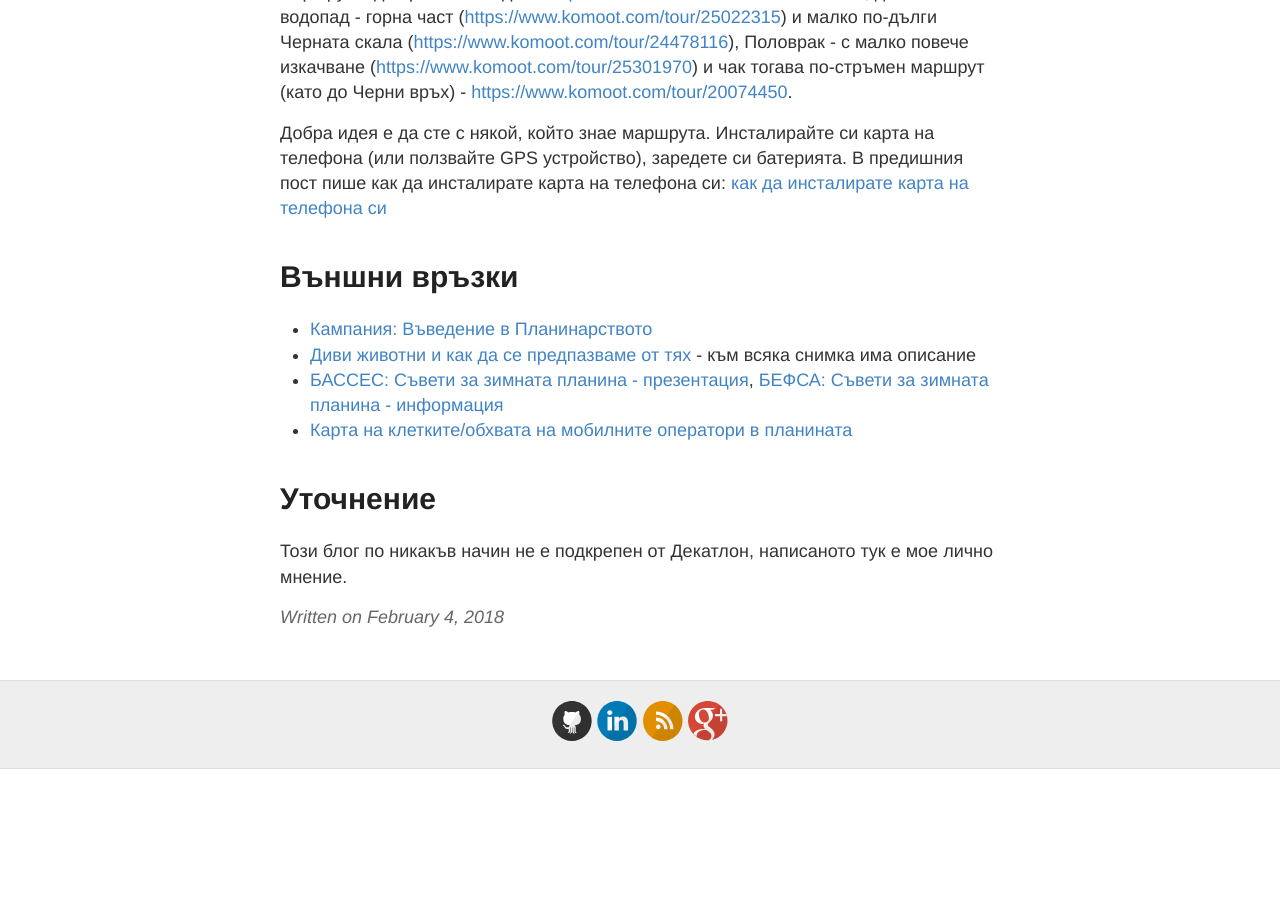
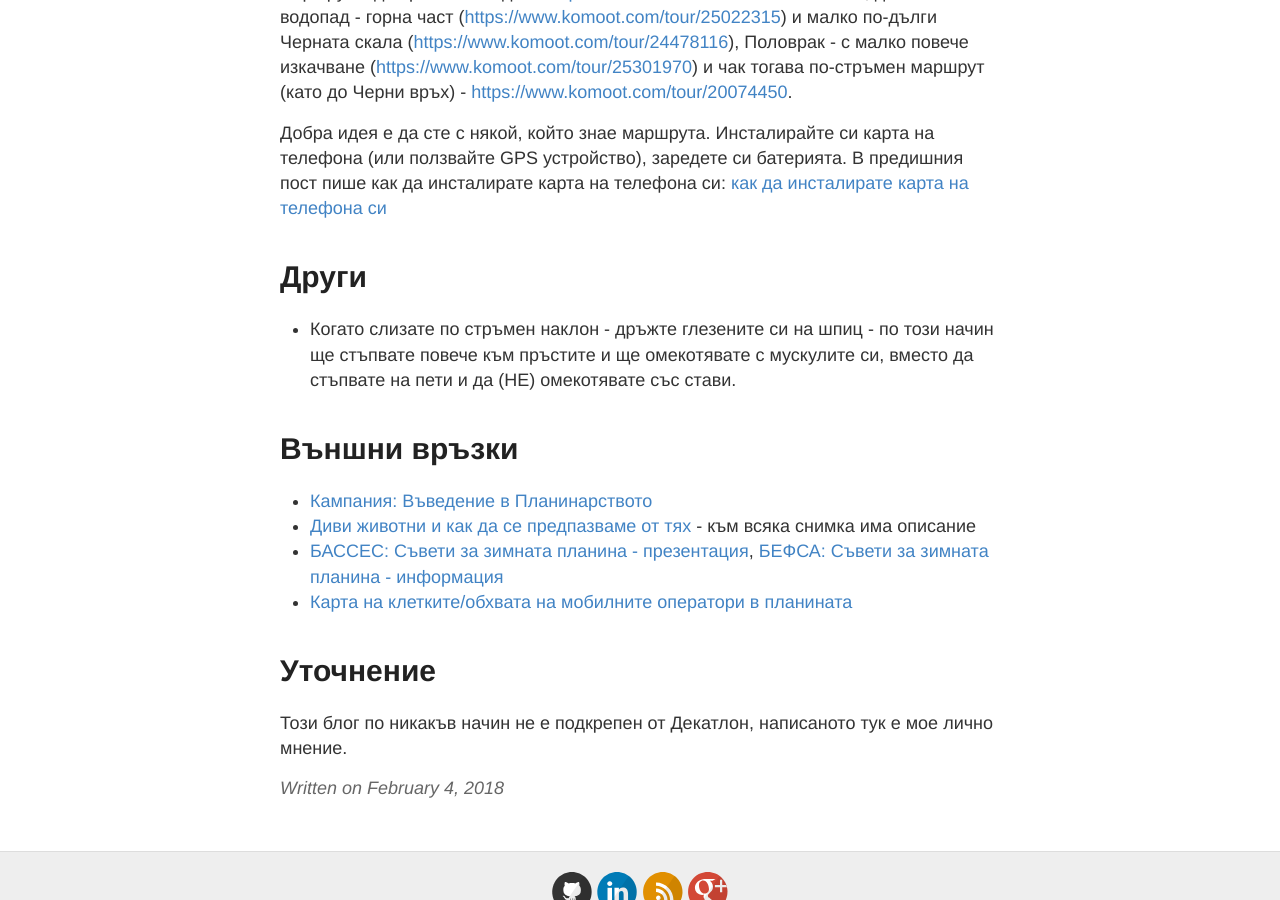
Before and after one commit to ptanov/ptanov.github.io, a Jekyll site: the page built from _posts/2018-02-04-tourism.md, in a window 1280 px wide and 900 px high, scrolled down 5373 px. Built offline with Jekyll 4.4.1, drawn with Linux system fonts in a browser that asks for light colours; comment, search, counter and statistics services are not loaded; before the commit the page ends 6142 px from its top, so only the background shows below that.

```diff
--- a/_posts/2018-02-04-tourism.md
+++ b/_posts/2018-02-04-tourism.md
@@ -64,6 +64,10 @@ categories: tourism
 
 Добра идея е да сте с някой, който знае маршрута. Инсталирайте си карта на телефона (или ползвайте GPS устройство), заредете си батерията. В предишния пост пише как да инсталирате карта на телефона си: [как да инсталирате карта на телефона си]({% post_url 2018-02-03-gps-software %}#карти-за-телефон-iphoneandroid)
 
+# Други
+
+- Когато слизате по стръмен наклон - дръжте глезените си на шпиц - по този начин ще стъпвате повече към пръстите и ще омекотявате с мускулите си, вместо да стъпвате на пети и да (НЕ) омекотявате със стави.
+
 # Външни връзки
 
 - [Кампания: Въведение в Планинарството](https://mountaintalkblog.wordpress.com/2016/07/02/%D0%BA%D0%B0%D0%BC%D0%BF%D0%B0%D0%BD%D0%B8%D1%8F-%D0%B2%D1%8A%D0%B2%D0%B5%D0%B4%D0%B5%D0%BD%D0%B8%D0%B5-%D0%B2-%D0%BF%D0%BB%D0%B0%D0%BD%D0%B8%D0%BD%D0%B0%D1%80%D1%81%D1%82%D0%B2%D0%BE%D1%82%D0%BE/)
```
Also changed, not shown: _posts/2018-02-03-gps-software.md (+1 -1 lines).
